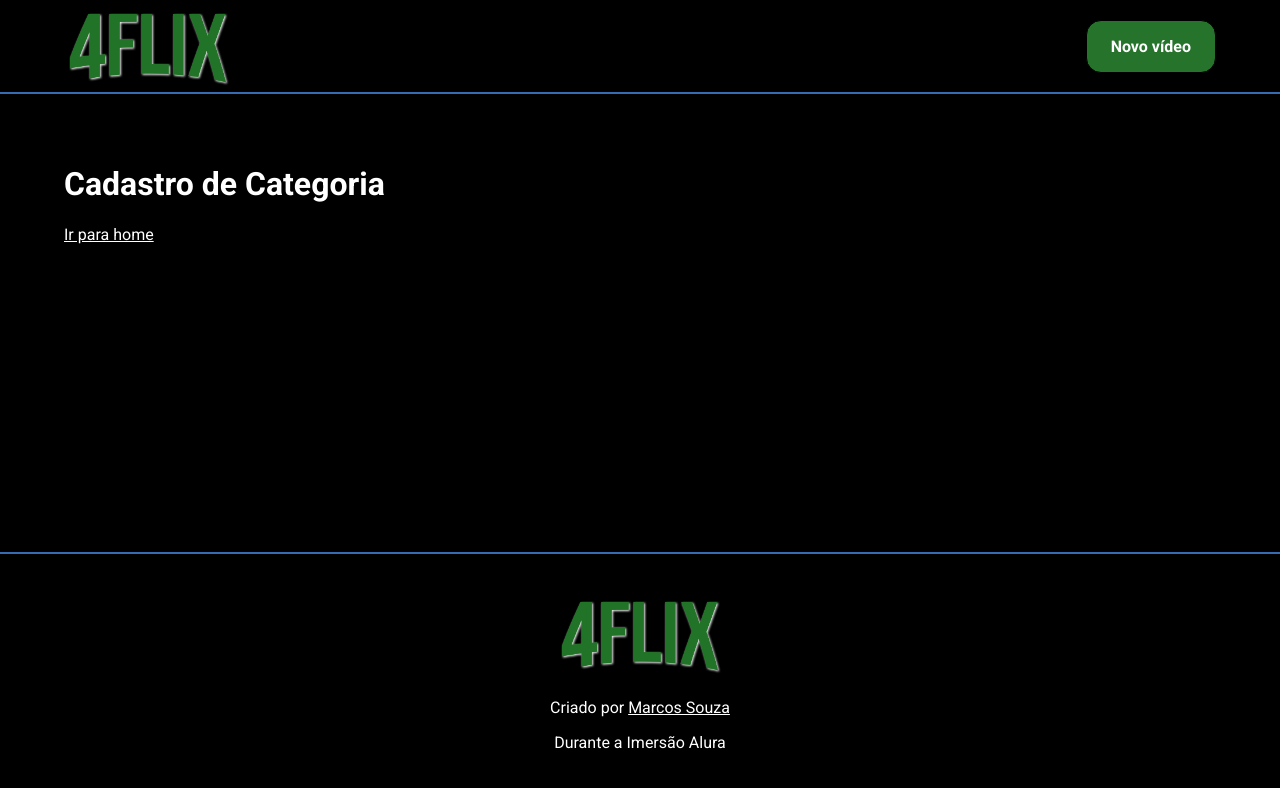
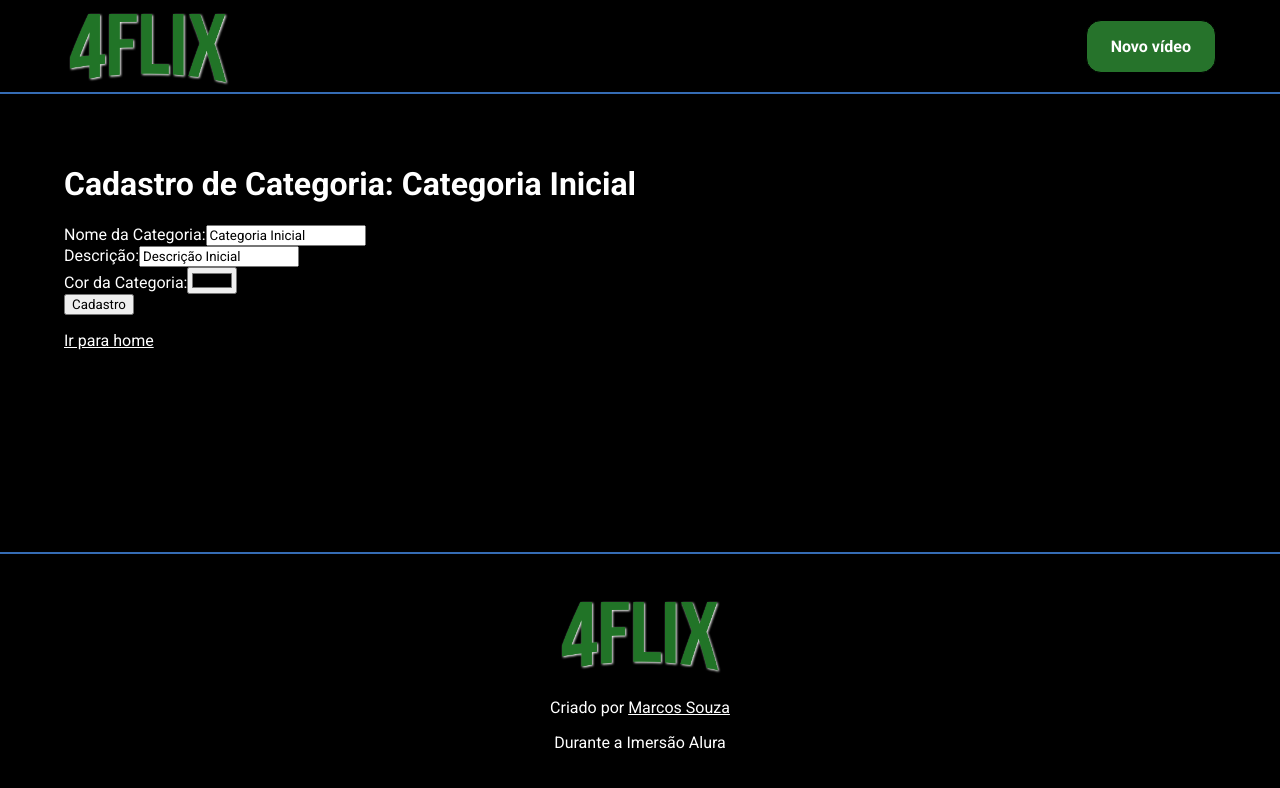
Before and after one commit to marcospsw/4flix, a React (Create React App) app: page /cadastro/categoria in a window 1280 px wide. Shown: the top 788 px of the page. Built offline with nearby package versions, Linux system fonts and the light colour scheme.

Commit message:
Primeiro deploy 29/07

```diff
--- a/src/components/Footer/index.js
+++ b/src/components/Footer/index.js
@@ -14,8 +14,9 @@
         <a href="https://github.com/marcospsw">
           Marcos Souza
         </a>
-        <p>Durante a Imersão Alura</p>
+
       </p>
+      <p>Durante a Imersão Alura</p>
     </FooterBase>
   );
 }
--- a/src/pages/cadastro/Categoria/index.js
+++ b/src/pages/cadastro/Categoria/index.js
@@ -1,15 +1,98 @@
-import React from 'react';
+import React, {useState}  from 'react';
 import { Link } from 'react-router-dom';
 import PageDefault from '../../../components/PageDefault'
 
 
+function CadastroCategoria(){
+  const [categorias, setCategorias] = useState ([]);
 
-function CadastroCategoria(){
+  const valoresIniciais = {
+    nome: 'Categoria Inicial',
+    descricao: 'Descrição Inicial',
+    cor: 'red',
+  }
+
+  const [values, setValues] = useState (valoresIniciais);
+
+  function setValue (chave, valor){
+
+    setValues({
+      ...values,
+      [chave]: valor,
+    })
+  }
+
+  function changeHandler(infosEvento) {
+    setValue(
+      infosEvento.target.getAttribute('name'),
+      infosEvento.target.value
+    );
+  }
   return(
     <PageDefault>
-      <h1>Cadastro de Categoria</h1>
+      <h1>Cadastro de Categoria: {values.nome}</h1>
+
+      <form onSubmit={function handleSubmit(infosEvento){
+        infosEvento.preventDefault();
+        setCategorias ([
+          ...categorias,
+          values
+        ]);
+      }}>
 
 
+
+        <div>
+          <label>
+            Nome da Categoria:
+            <input
+              type="text"
+              value={values.nome}
+              name="nome"
+              onChange={changeHandler}
+            />
+          </label>
+        </div>
+
+        <div>
+          <label>
+            Descrição:
+            <input
+              type="textarea"
+              value={values.descricao}
+              name="descricao"
+              onChange={changeHandler}
+            />
+          </label>
+        </div>
+
+        <div>
+          <label>
+            Cor da Categoria:
+            <input
+              type="color"
+              value={values.cor}
+              name="cor"
+              onChange={changeHandler}
+            />
+          </label>
+        </div>
+
+        <button>
+          Cadastro
+        </button>
+
+      </form>
+
+      <ul>
+          {categorias.map((categoria, indice) => {
+            return (
+              <li key={`${categoria}${indice}`}>
+                {categoria.nome}
+              </li>
+            )
+          })}
+        </ul>
 
 
 
```
Also changed, not shown: public/logo192.png.
